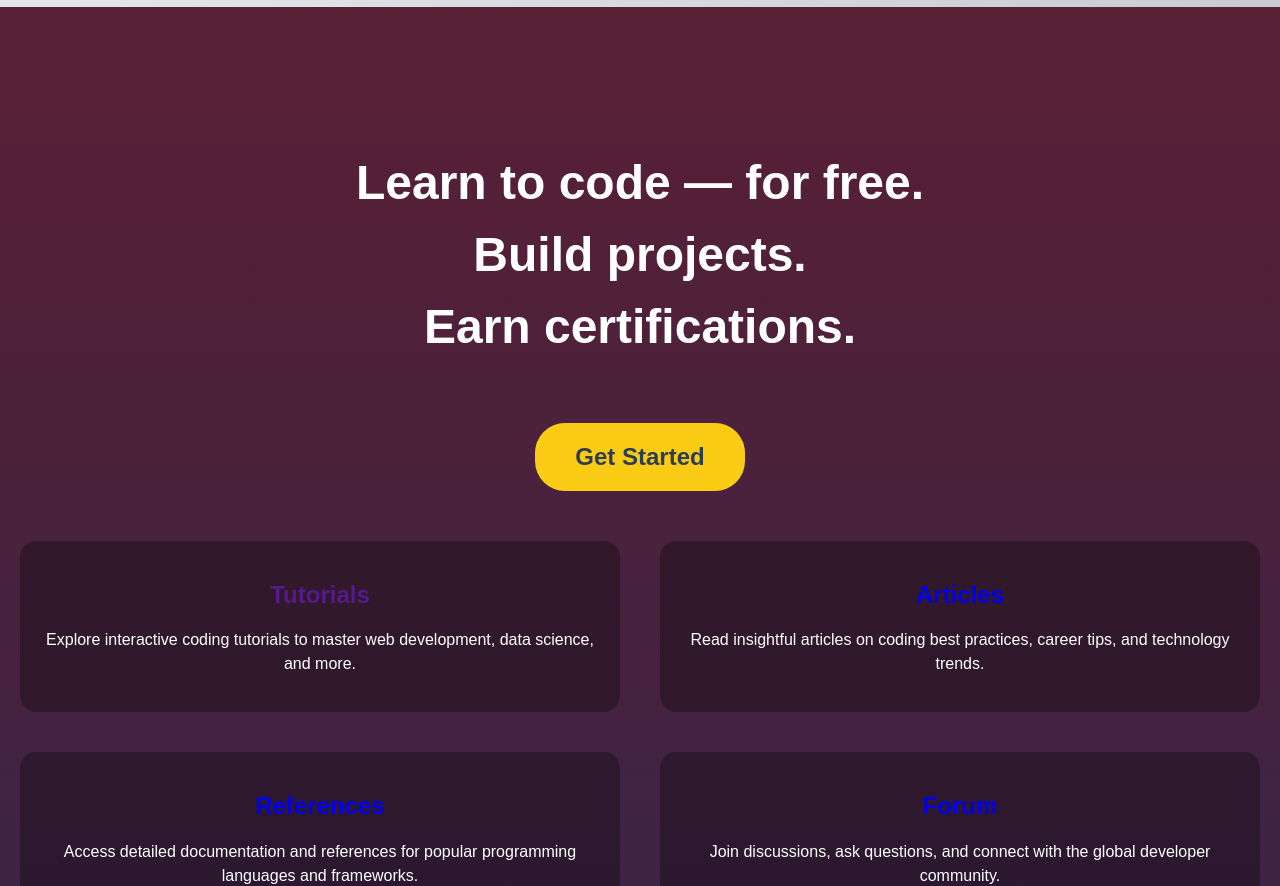
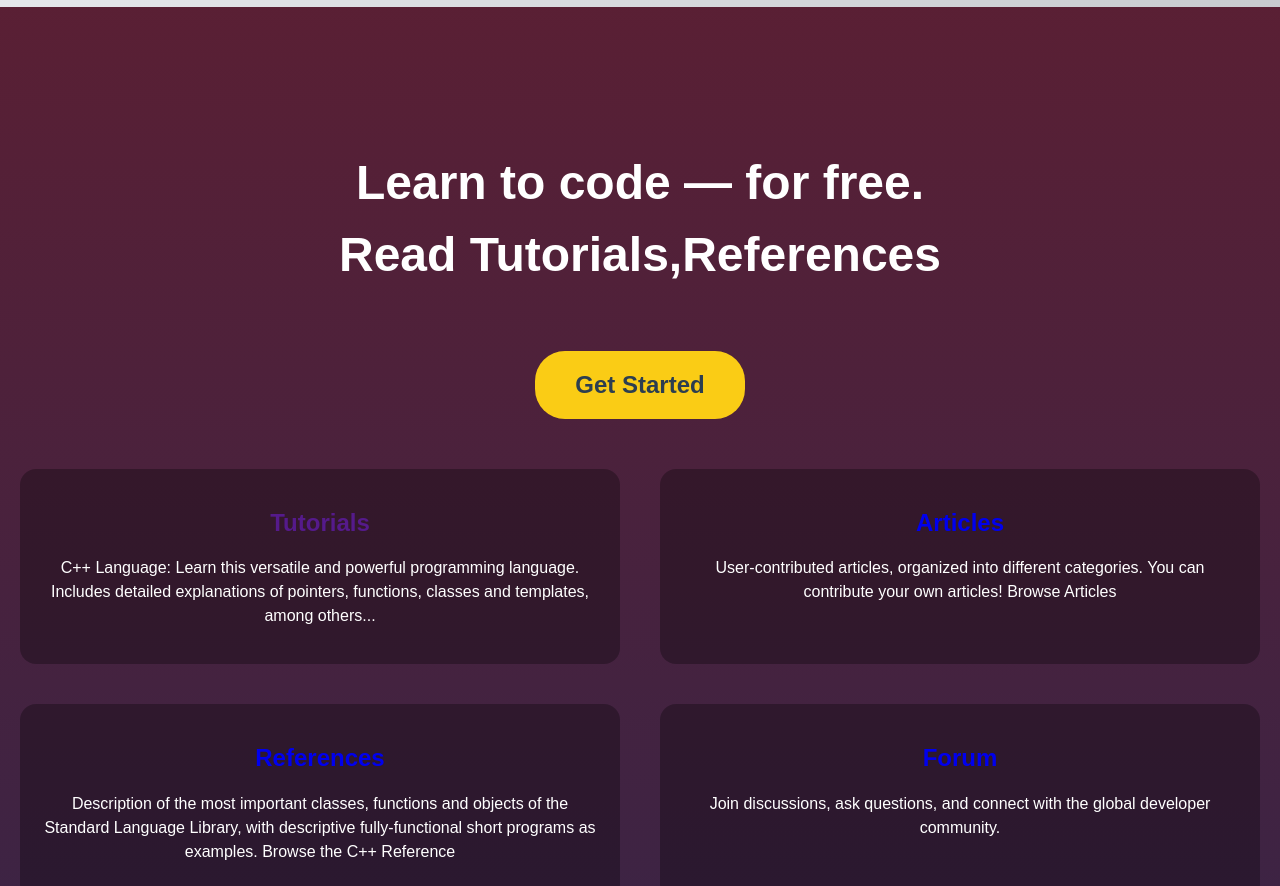
Before and after one commit to AmoghD-21/Frontend_Frontier_competition, a website: page index.html in a window 1280 px wide. Shown: the part 63-949 px from the top of the page. Drawn offline with Linux system fonts and the light colour scheme.

Commit message:
Some changes

```diff
--- a/index.html
+++ b/index.html
@@ -18,22 +18,25 @@
 
   <!-- Hero Section -->
   <section class="hero">
-    <h1>Learn to code — for free.<br />Build projects.<br />Earn certifications.</h1>
+    <h1>Learn to code — for free.<br />Read Tutorials,References<br /></h1>
     <a href="../partials/Authentication.html"><button class="get-started-btn">Get Started</button></a>
 
     <!-- Information Section -->
     <div class="info-section">
       <div class="info-card">
         <h2><a href="" target="_blank">Tutorials</a></h2>
-        <p>Explore interactive coding tutorials to master web development, data science, and more.</p>
+        <p>C++ Language: Learn this versatile and powerful programming language. Includes detailed explanations of pointers, functions, classes and templates, among others...</p>
       </div>
       <div class="info-card">
         <h2><a href="./partials/articles.html" target="_blank">Articles</a></h2>
-        <p>Read insightful articles on coding best practices, career tips, and technology trends.</p>
+        <p>User-contributed articles, organized into different categories.
+          You can contribute your own articles!
+          Browse Articles</p>
       </div>
       <div class="info-card">
         <h2><a href="./partials/reference.html" target="_blank">References</a></h2>
-        <p>Access detailed documentation and references for popular programming languages and frameworks.</p>
+        <p>Description of the most important classes, functions and objects of the Standard Language Library, with descriptive fully-functional short programs as examples.
+          Browse the C++ Reference</p>
       </div>
       <div class="info-card">
         <h2><a href="./partials/forum.html" target="_blank">Forum</a></h2>
```
Also changed, not shown: partials/Authentication.html (+3 -3 lines), partials/articles.html (+4 -4 lines), partials/forum.html (+2 -2 lines), css/style.css (line endings or trailing spaces).
